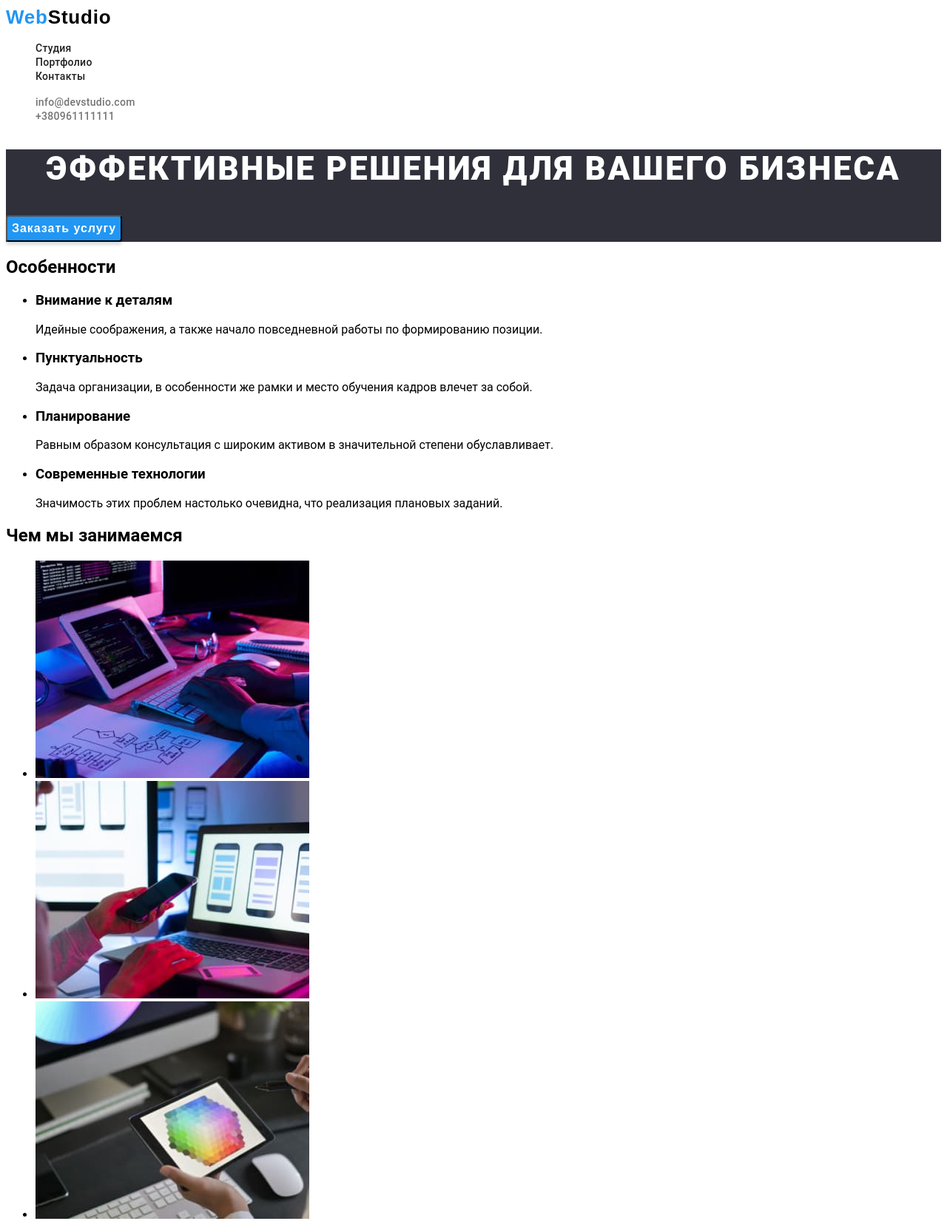
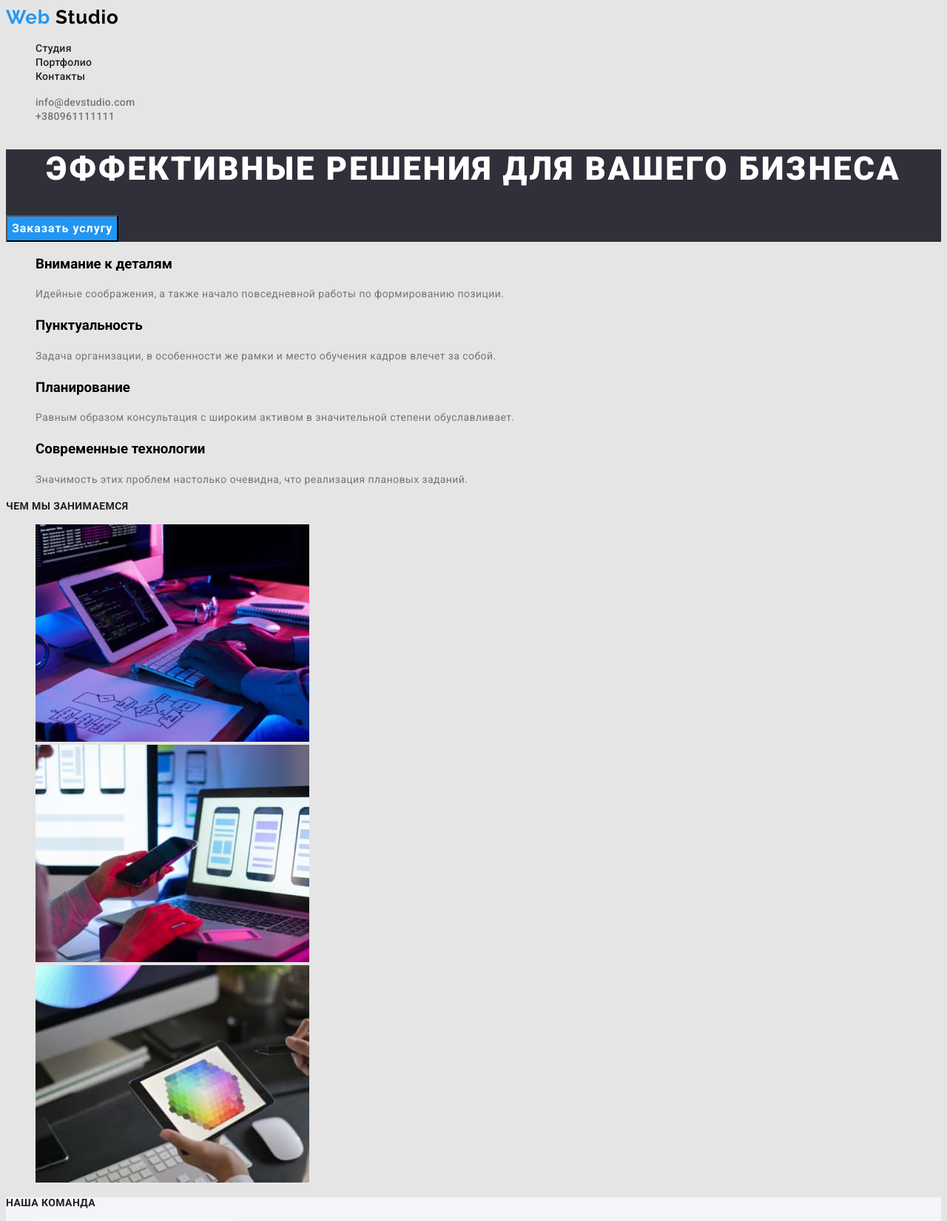
Before and after one commit to Weselka/goit-markup-hw-02, a plain HTML site: page index.html in a window 1280 px wide. Shown: the top 1651 px of the page at 74% size. Drawn offline with Linux system fonts and the light colour scheme.

Commit message:
Стилізація секцій

```diff
--- a/css/styles.css
+++ b/css/styles.css
@@ -1,7 +1,7 @@
 /*основний колір тексту #212121 */
 /*вторинний колір тексту #757575 */
 /*акцентт #2196F3 */
-/*основний колір фону #E5E5E5*/
+/*основний колір фону #E5E5E5 */
 /*колір фону героя та футера #2f303a */
 /*шрифт лого Raleway*/
 /*основний шрифт тексту Roboto*/
@@ -11,10 +11,12 @@
     --title-text-color: #757575;
     --accent-color: #2196F3;
     --main-font: Roboto, sans-serif;
+    --primary-bgc:#E5E5E5;
 }
 
 body {
     font-family: var(--main-font);
+    background-color: var(--primary-bgc);
 }
 
 .list {
@@ -25,11 +27,19 @@ body {
     text-decoration: none;
 }
 
+.section-name,
+.section-expert {
+    font-size: 16px;
+    line-height: 1.19;
+    text-align: center;
+    letter-spacing: 0.03em;
+}
+
 /*--------------------навігаія по сайту--------------*/
 
 .logo {
     font-family: Raleway, sans-serif;
-    color: #000000;
+    color: var(--accent-color);
     font-weight: 700;
     font-size: 26px;
     line-height: 1.19;
@@ -37,8 +47,8 @@ body {
     text-decoration: none;
 }
 
-.logo-accent {
-    color: var(--accent-color);
+.logo-up {
+    color: #000000;
 }
 
 .site-nav .link {
@@ -86,6 +96,7 @@ body {
 }
 
 .hero-btn {
+    font-family: inherit;
     font-weight: 700;
     font-size: 16px;
     line-height: 1.88;
@@ -95,10 +106,52 @@ body {
     letter-spacing: 0.06em;
     color: #ffffff;
     background: var(--accent-color);
-    box-shadow: 0px 4px 4px rgba(0, 0, 0, 0.15);
-    border-radius: 4px;
 }
 .hero-btn:hover,
 .hero-btn:focus {
     background: #188CE8;
 }
+
+/*--------------Секції-----------------------*/
+
+.visually-hidden {
+    position: absolute;
+    white-space: nowrap;
+    width: 1px;
+    height: 1px;
+    overflow: hidden;
+    border: 0;
+    padding: 0;
+    clip: rect(0 0 0 0);
+    clip-path: inset(50%);
+    margin: -1px;
+}
+
+.section-title {
+    font-weight: 700;
+    font-size: 14px;
+    line-height: 1.14;
+    letter-spacing: 0.03em;
+    text-transform: uppercase;
+    color: var(--primary-text-color);
+}
+
+.section-text {
+    font-size: 14px;
+    line-height: 1.71;
+    letter-spacing: 0.03em;
+    color: var(--title-text-color);
+}
+.section-name {
+    font-weight: 500;
+    letter-spacing: 0.03em;
+    color: var(--primary-text-color);
+}
+
+.section-expert {
+    color: var(--title-text-color);
+}
+
+.section-teams {
+    background: #f5f4fa;
+}
--- a/index.html
+++ b/index.html
@@ -4,17 +4,21 @@
     <meta charset="UTF-8">
     <meta http-equiv="X-UA-Compatible" content="IE=edge">
     <meta name="viewport" content="width=device-width, initial-scale=1.0">
+    <link rel="preconnect" href="https://fonts.googleapis.com">
+    <link rel="preconnect" href="https://fonts.gstatic.com" crossorigin>
+    <link href="https://fonts.googleapis.com/css2?family=Raleway:wght@700&family=Roboto:wght@400;500;700;900&display=swap"
+        rel="stylesheet">
     <title>Web Studio</title>
     <link rel="stylesheet" href="./css/styles.css">
 </head>
 <body>
     <header>
         <nav>
-            <a href="" lang="en" class="logo">
-                <span class="logo-accent">Web</span>Studio
+            <a href="" lang="en" class="logo">Web
+                <span class="logo-up">Studio</span>
             </a>
             <ul class="site-nav list">
-                <li><a href="" class="link">Студия</a></li>
+                <li><a href="./index.html" class="link">Студия</a></li>
                 <li><a href="./portfolio.html" class="link">Портфолио</a></li>
                 <li><a href="" class="link">Контакты</a></li>
             </ul>
@@ -30,68 +34,70 @@
             <button type="button" class="hero-btn">Заказать услугу</button>
         </section>
         <section class="section">
-            <h2 class="section-title">Особенности</h2>
+            <h2 class="section-title visually-hidden">Особенности</h2>
             <ul class="feature-list">
-                <li>
+                <li class="list">
                     <h3 class="title">Внимание к деталям</h3>
-                    <p>Идейные соображения, а также начало повседневной работы по формированию позиции.</p>
+                    <p class="section-text">Идейные соображения, а также начало повседневной работы по формированию позиции.</p>
                 </li>
-                <li>
+                <li class="list">
                     <h3 class="title">Пунктуальность</h3>
-                    <p>Задача организации, в особенности же рамки и место обучения кадров влечет за собой.</p>
+                    <p class="section-text">Задача организации, в особенности же рамки и место обучения кадров влечет за собой.</p>
                 </li>
-                <li>
+                <li class="list">
                     <h3 class="title">Планирование</h3>
-                    <p>Равным образом консультация с широким активом в значительной степени обуславливает.</p>
+                    <p class="section-text">Равным образом консультация с широким активом в значительной степени обуславливает.</p>
                 </li>
-                <li>
+                <li class="list">
                     <h3 class="title">Современные технологии</h3>
-                    <p>Значимость этих проблем настолько очевидна, что реализация плановых заданий.</p>
+                    <p class="section-text">Значимость этих проблем настолько очевидна, что реализация плановых заданий.</p>
                 </li>
             </ul>
         </section>
         <section class="section">
             <h2 class="section-title">Чем мы занимаемся</h2>
             <ul class="work-list">
-                <li>
+                <li class="list">
                     <img src="./images/box1.jpg" alt="Разработка програмного обеспечения" width="370">
                 </li>
-                <li>
-                    <img src="./images/box2.jpg" alt="Тестирование мобильного прилодения" width="370">
+                <li class="list">
+                    <img src="./images/box2.jpg" alt="Тестирование мобильного приложения" width="370">
                 </li>
-                <li>
+                <li class="list">
                     <img src="./images/box3.jpg" alt="Работа с палитрой цветов" width="370">
                 </li>
             </ul>
         </section>
-        <section class="section">
+        <section class="section-teams">
             <h2 class="section-title">Наша команда</h2>
             <ul class="list">
                 <li>
                     <img src="./images/img.jpg" alt="Игорь Демьяненко" width="270">
-                    <h3>Игорь Демьяненко</h3>
-                    <p lang="en">Product Designer</p>
+                    <h3 class="section-name">Игорь Демьяненко</h3>
+                    <p class="section-expert" lang="en">Product Designer</p>
                 </li>
                 <li>
                     <img src="./images/img(1).jpg" alt="Ольга Репина" width="270">
-                    <h3>Ольга Репина</h3>
-                    <p lang="en">Frontend Developer</p>
+                    <h3 class="section-name">Ольга Репина</h3>
+                    <p class="section-expert" lang="en">Frontend Developer</p>
                 </li>
                 <li>
                     <img src="./images/img(2).jpg" alt="Николай Тарасов" width="270">
-                    <h3>Николай Тарасов</h3>
-                    <p lang="en">Marketing</p>
+                    <h3 class="section-name">Николай Тарасов</h3>
+                    <p class="section-expert" lang="en">Marketing</p>
                 </li>
                 <li>
                     <img src="./images/img(3).jpg" alt="Михаил Ермаков" width="270">
-                    <h3>Михаил Ермаков</h3>
-                    <p lang="en">UI Designer</p>
+                    <h3 class="section-name">Михаил Ермаков</h3>
+                    <p class="section-expert" lang="en">UI Designer</p>
                 </li>
             </ul>
         </section>
     </main>
     <footer>
-        <a href="" lang="en">WebStudio</a>
+        <a href="" lang="en" class="logo">Web
+            <span class="logo-down">Studio</span>
+        </a>
         <address>
             <a href="" class="link">г. Киев, пр-т Леси Украинки, 26</a>
             <ul class="list">
```
